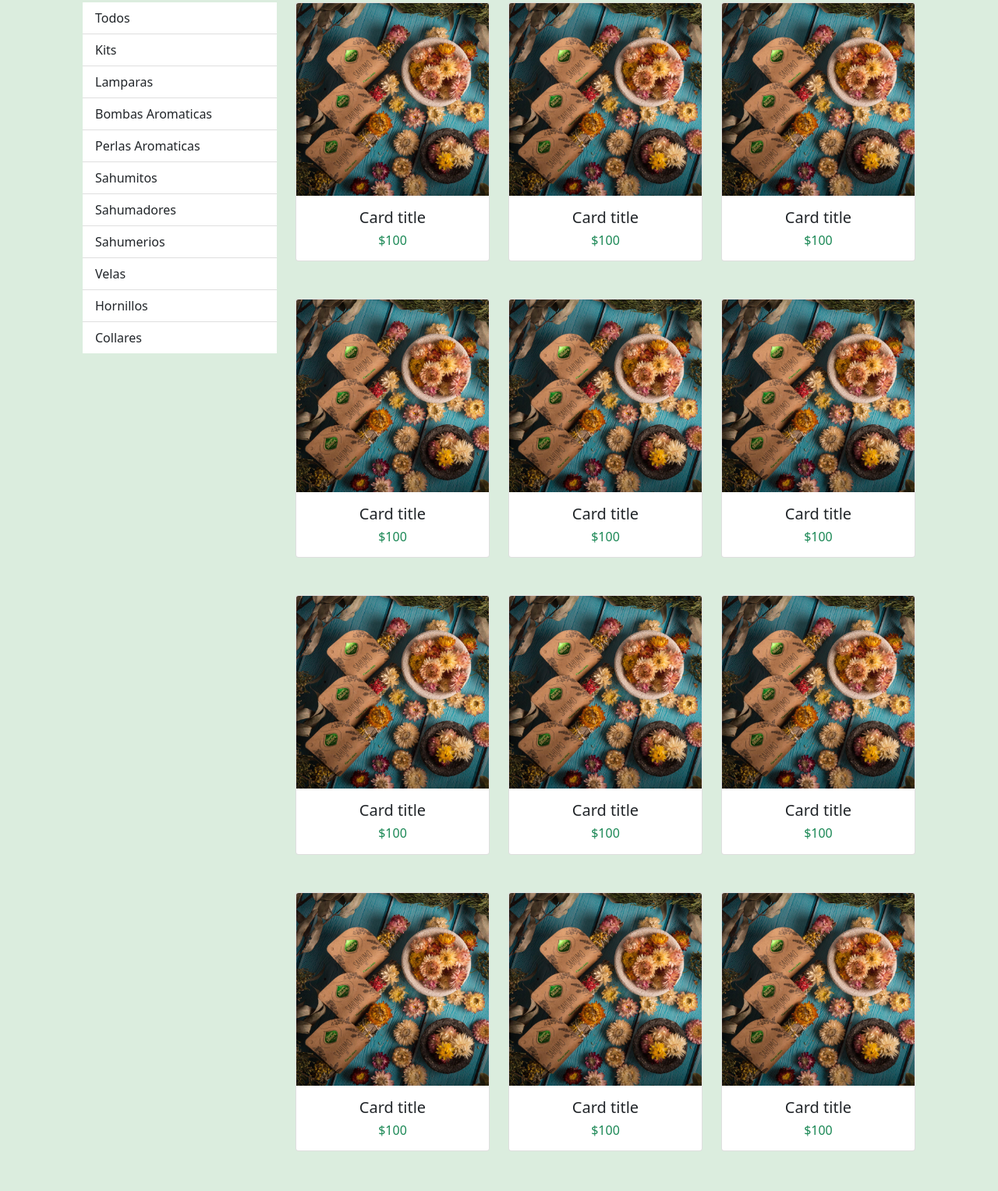
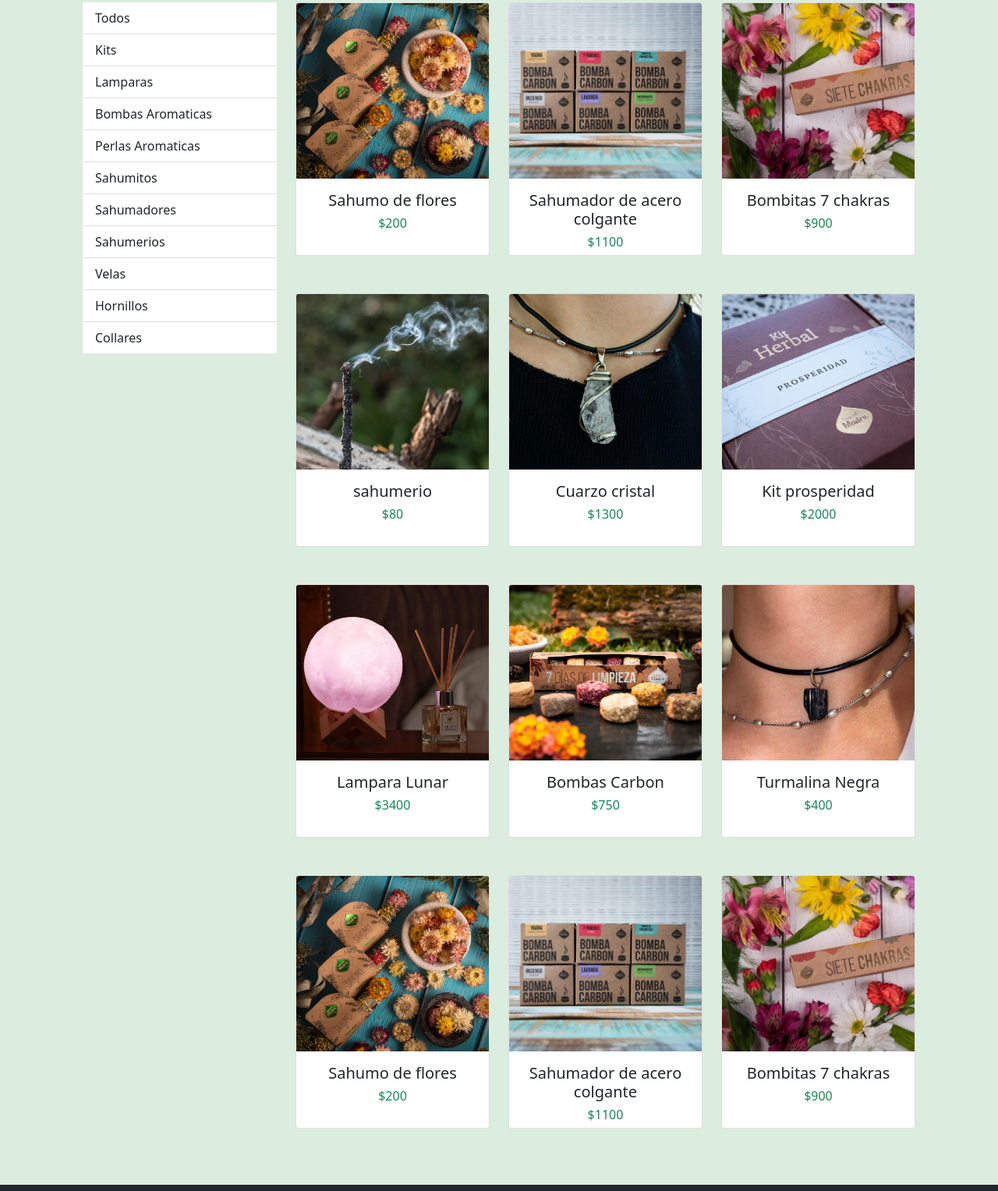
Before and after one commit to manolo2829/inciensoManuelDiezDeOnate, a plain HTML site: page docs/pages/productos.html in a window 1280 px wide. Shown: the part 763-2290 px from the top of the page at 78% size. Drawn offline with nearby package versions, Linux system fonts and the light colour scheme.

Commit message:
terminados

```diff
--- a/docs/css/style.css
+++ b/docs/css/style.css
@@ -98,10 +98,32 @@
 
 #productos__catalogo .productos__catalogo__card{
     transition: all 1s;
+    height: 235px;
+}
+
+#productos__catalogo .productos__catalogo__card .card-body h5{
+    font-size: 15px;
 }
 
 #productos__catalogo .productos__catalogo__card:hover{
     transform: scale(1.05);
+}
+
+#productos__catalogo .productos__catalogo__card .productos__card__img{
+    height: 150px;
+    object-fit: cover;
+}
+
+@media (min-width: 575px){
+    #productos__catalogo .productos__catalogo__card{
+        height: 325px;
+    }
+    #productos__catalogo .productos__catalogo__card .card-body h5{
+        font-size: 20px;
+    }
+    #productos__catalogo .productos__catalogo__card .productos__card__img{
+        height: 225px;
+    }
 }
 
 @keyframes tocame{
--- a/docs/pages/productos.html
+++ b/docs/pages/productos.html
@@ -94,10 +94,10 @@
                             <div class="col-6 col-lg-4">
                                 <a href="./objeto.html" style="text-decoration: none;">
                                     <div class="card card-border mb-5 w-100 productos__catalogo__card">
-                                        <img src="../img/fondo.jpg" class="card-img-top" alt="..." style=" max-height: 250px; object-fit: cover;">
+                                        <img src="../img/fondo.jpg" class="card-img-top productos__card__img" alt="...">
                                         <div class="card-body">
-                                            <h5 class="card-title text-center text-dark">Card title</h5>
-                                            <p class="card-text text-center h6 text-success">$100</p>
+                                            <h5 class="card-title text-center text-dark">Sahumo de flores</h5>
+                                            <p class="card-text text-center h6 text-success">$200</p>
                                         </div>
                                     </div>
                                 </a>
@@ -106,10 +106,10 @@
                             <div class="col-6 col-lg-4">
                                 <a href="./objeto.html" style="text-decoration: none;">
                                     <div class="card card-border mb-5 w-100 productos__catalogo__card">
-                                        <img src="../img/fondo.jpg" class="card-img-top" alt="..." style=" max-height: 250px; object-fit: cover;">
+                                        <img src="../img/bomba.jpg" class="card-img-top productos__card__img" alt="...">
                                         <div class="card-body">
-                                            <h5 class="card-title text-center text-dark">Card title</h5>
-                                            <p class="card-text text-center h6 text-success">$100</p>
+                                            <h5 class="card-title text-center text-dark">Sahumador de acero colgante</h5>
+                                            <p class="card-text text-center h6 text-success">$1100</p>
                                         </div>
                                     </div>
                                 </a>
@@ -118,10 +118,10 @@
                             <div class="col-6 col-lg-4">
                                 <a href="./objeto.html" style="text-decoration: none;">
                                     <div class="card card-border mb-5 w-100 productos__catalogo__card">
-                                        <img src="../img/fondo.jpg" class="card-img-top" alt="..." style=" max-height: 250px; object-fit: cover;">
+                                        <img src="../img/7chakras.jpg" class="card-img-top productos__card__img" alt="...">
                                         <div class="card-body">
-                                            <h5 class="card-title text-center text-dark">Card title</h5>
-                                            <p class="card-text text-center h6 text-success">$100</p>
+                                            <h5 class="card-title text-center text-dark">Bombitas 7 chakras</h5>
+                                            <p class="card-text text-center h6 text-success">$900</p>
                                         </div>
                                     </div>
                                 </a>
@@ -130,10 +130,10 @@
                             <div class="col-6 col-lg-4">
                                 <a href="./objeto.html" style="text-decoration: none;">
                                     <div class="card card-border mb-5 w-100 productos__catalogo__card">
-                                        <img src="../img/fondo.jpg" class="card-img-top" alt="..." style=" max-height: 250px; object-fit: cover;">
+                                        <img src="../img/sahumerio.jpg" class="card-img-top productos__card__img" alt="...">
                                         <div class="card-body">
-                                            <h5 class="card-title text-center text-dark">Card title</h5>
-                                            <p class="card-text text-center h6 text-success">$100</p>
+                                            <h5 class="card-title text-center text-dark">sahumerio</h5>
+                                            <p class="card-text text-center h6 text-success">$80</p>
                                         </div>
                                     </div>
                                 </a>
@@ -142,10 +142,10 @@
                             <div class="col-6 col-lg-4">
                                 <a href="./objeto.html" style="text-decoration: none;">
                                     <div class="card card-border mb-5 w-100 productos__catalogo__card">
-                                        <img src="../img/fondo.jpg" class="card-img-top" alt="..." style=" max-height: 250px; object-fit: cover;">
+                                        <img src="../img/collar-blanco.jpg" class="card-img-top productos__card__img" alt="...">
                                         <div class="card-body">
-                                            <h5 class="card-title text-center text-dark">Card title</h5>
-                                            <p class="card-text text-center h6 text-success">$100</p>
+                                            <h5 class="card-title text-center text-dark">Cuarzo cristal</h5>
+                                            <p class="card-text text-center h6 text-success">$1300</p>
                                         </div>
                                     </div>
                                 </a>
@@ -154,10 +154,10 @@
                             <div class="col-6 col-lg-4">
                                 <a href="./objeto.html" style="text-decoration: none;">
                                     <div class="card card-border mb-5 w-100 productos__catalogo__card">
-                                        <img src="../img/fondo.jpg" class="card-img-top" alt="..." style=" max-height: 250px; object-fit: cover;">
+                                        <img src="../img/prosperidad.jpg" class="card-img-top productos__card__img" alt="...">
                                         <div class="card-body">
-                                            <h5 class="card-title text-center text-dark">Card title</h5>
-                                            <p class="card-text text-center h6 text-success">$100</p>
+                                            <h5 class="card-title text-center text-dark">Kit prosperidad</h5>
+                                            <p class="card-text text-center h6 text-success">$2000</p>
                                         </div>
                                     </div>
                                 </a>
@@ -166,10 +166,10 @@
                             <div class="col-6 col-lg-4">
                                 <a href="./objeto.html" style="text-decoration: none;">
                                     <div class="card card-border mb-5 w-100 productos__catalogo__card">
-                                        <img src="../img/fondo.jpg" class="card-img-top" alt="..." style=" max-height: 250px; object-fit: cover;">
+                                        <img src="../img/lampar-lunar.jpg" class="card-img-top productos__card__img" alt="...">
                                         <div class="card-body">
-                                            <h5 class="card-title text-center text-dark">Card title</h5>
-                                            <p class="card-text text-center h6 text-success">$100</p>
+                                            <h5 class="card-title text-center text-dark">Lampara Lunar</h5>
+                                            <p class="card-text text-center h6 text-success">$3400</p>
                                         </div>
                                     </div>
                                 </a>
@@ -178,10 +178,10 @@
                             <div class="col-6 col-lg-4">
                                 <a href="./objeto.html" style="text-decoration: none;">
                                     <div class="card card-border mb-5 w-100 productos__catalogo__card">
-                                        <img src="../img/fondo.jpg" class="card-img-top" alt="..." style=" max-height: 250px; object-fit: cover;">
+                                        <img src="../img/incienso___257956241_3026849030922460_8283193905214956410_n.jpg" class="card-img-top productos__card__img" alt="...">
                                         <div class="card-body">
-                                            <h5 class="card-title text-center text-dark">Card title</h5>
-                                            <p class="card-text text-center h6 text-success">$100</p>
+                                            <h5 class="card-title text-center text-dark">Bombas Carbon</h5>
+                                            <p class="card-text text-center h6 text-success">$750</p>
                                         </div>
                                     </div>
                                 </a>
@@ -190,10 +190,10 @@
                             <div class="col-6 col-lg-4">
                                 <a href="./objeto.html" style="text-decoration: none;">
                                     <div class="card card-border mb-5 w-100 productos__catalogo__card">
-                                        <img src="../img/fondo.jpg" class="card-img-top" alt="..." style=" max-height: 250px; object-fit: cover;">
+                                        <img src="../img/collar-negro.jpg" class="card-img-top productos__card__img" alt="...">
                                         <div class="card-body">
-                                            <h5 class="card-title text-center text-dark">Card title</h5>
-                                            <p class="card-text text-center h6 text-success">$100</p>
+                                            <h5 class="card-title text-center text-dark">Turmalina Negra</h5>
+                                            <p class="card-text text-center h6 text-success">$400</p>
                                         </div>
                                     </div>
                                 </a>
@@ -202,10 +202,10 @@
                             <div class="col-6 col-lg-4">
                                 <a href="./objeto.html" style="text-decoration: none;">
                                     <div class="card card-border mb-5 w-100 productos__catalogo__card">
-                                        <img src="../img/fondo.jpg" class="card-img-top" alt="..." style=" max-height: 250px; object-fit: cover;">
+                                        <img src="../img/fondo.jpg" class="card-img-top productos__card__img" alt="...">
                                         <div class="card-body">
-                                            <h5 class="card-title text-center text-dark">Card title</h5>
-                                            <p class="card-text text-center h6 text-success">$100</p>
+                                            <h5 class="card-title text-center text-dark">Sahumo de flores</h5>
+                                            <p class="card-text text-center h6 text-success">$200</p>
                                         </div>
                                     </div>
                                 </a>
@@ -214,10 +214,10 @@
                             <div class="col-6 col-lg-4">
                                 <a href="./objeto.html" style="text-decoration: none;">
                                     <div class="card card-border mb-5 w-100 productos__catalogo__card">
-                                        <img src="../img/fondo.jpg" class="card-img-top" alt="..." style=" max-height: 250px; object-fit: cover;">
+                                        <img src="../img/bomba.jpg" class="card-img-top productos__card__img" alt="...">
                                         <div class="card-body">
-                                            <h5 class="card-title text-center text-dark">Card title</h5>
-                                            <p class="card-text text-center h6 text-success">$100</p>
+                                            <h5 class="card-title text-center text-dark">Sahumador de acero colgante</h5>
+                                            <p class="card-text text-center h6 text-success">$1100</p>
                                         </div>
                                     </div>
                                 </a>
@@ -226,10 +226,10 @@
                             <div class="col-6 col-lg-4">
                                 <a href="./objeto.html" style="text-decoration: none;">
                                     <div class="card card-border mb-5 w-100 productos__catalogo__card">
-                                        <img src="../img/fondo.jpg" class="card-img-top" alt="..." style=" max-height: 250px; object-fit: cover;">
+                                        <img src="../img/7chakras.jpg" class="card-img-top productos__card__img" alt="...">
                                         <div class="card-body">
-                                            <h5 class="card-title text-center text-dark">Card title</h5>
-                                            <p class="card-text text-center h6 text-success">$100</p>
+                                            <h5 class="card-title text-center text-dark">Bombitas 7 chakras</h5>
+                                            <p class="card-text text-center h6 text-success">$900</p>
                                         </div>
                                     </div>
                                 </a>
```
Also changed, not shown: docs/index.html (+29 -29 lines), docs/pages/cuenta.html (+5 -5 lines), docs/pages/nosotros.html (+2 -2 lines), 1 other file.
